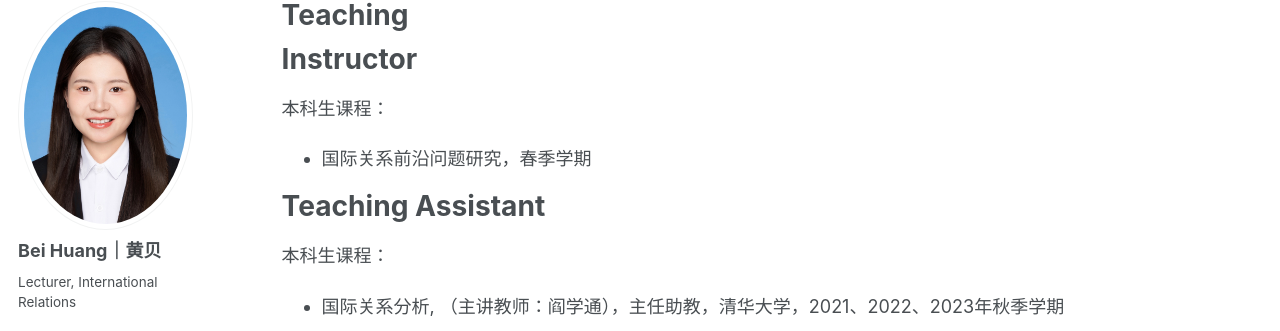
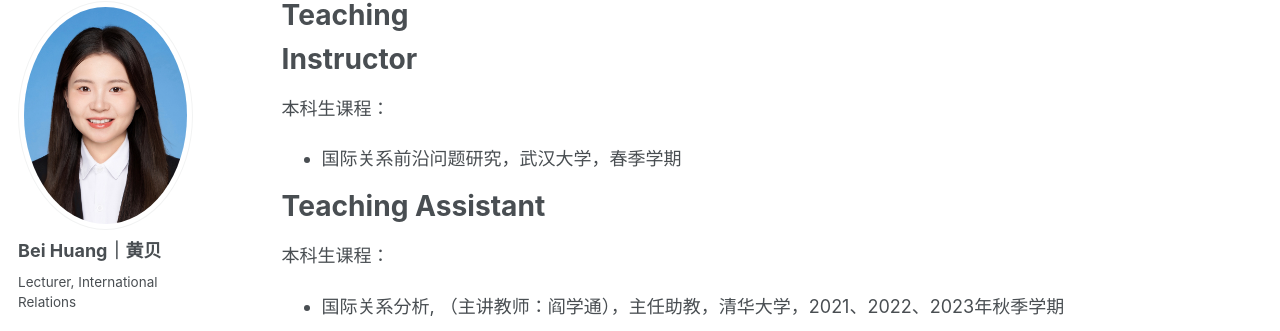
Before and after one commit to huangb5094/huangb5094.github.io, a Jekyll site: the page built from _pages/teaching.md, in a window 1280 px wide. Shown: the part 105-436 px from the top of the page. Built offline with Jekyll 4.4.1, drawn with Linux system fonts in a browser that asks for light colours.

Commit message:
Update teaching.md

```diff
--- a/_pages/teaching.md
+++ b/_pages/teaching.md
@@ -13,7 +13,7 @@ Instructor
 
 本科生课程：
 
-* 国际关系前沿问题研究，春季学期
+* 国际关系前沿问题研究，武汉大学，春季学期
 
 
 
```
